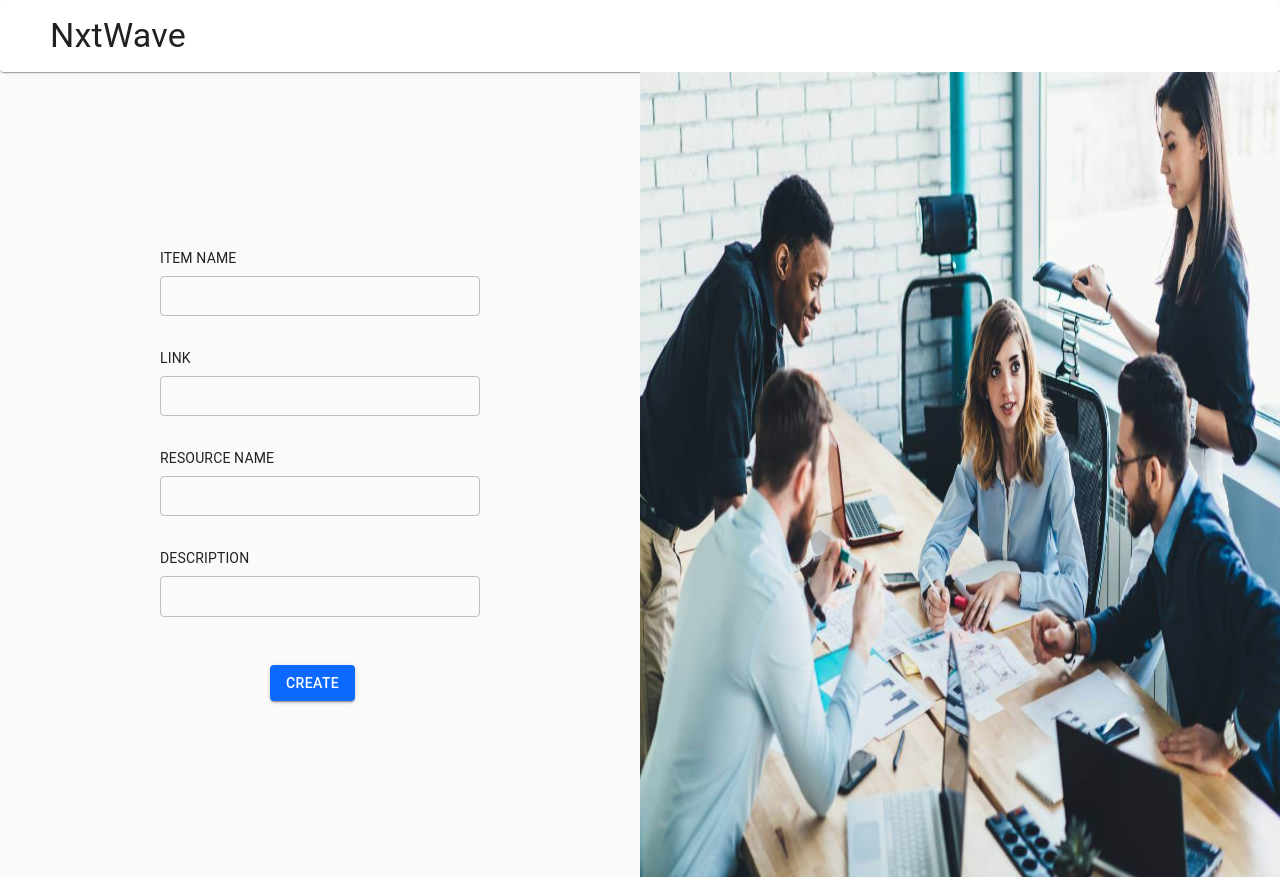
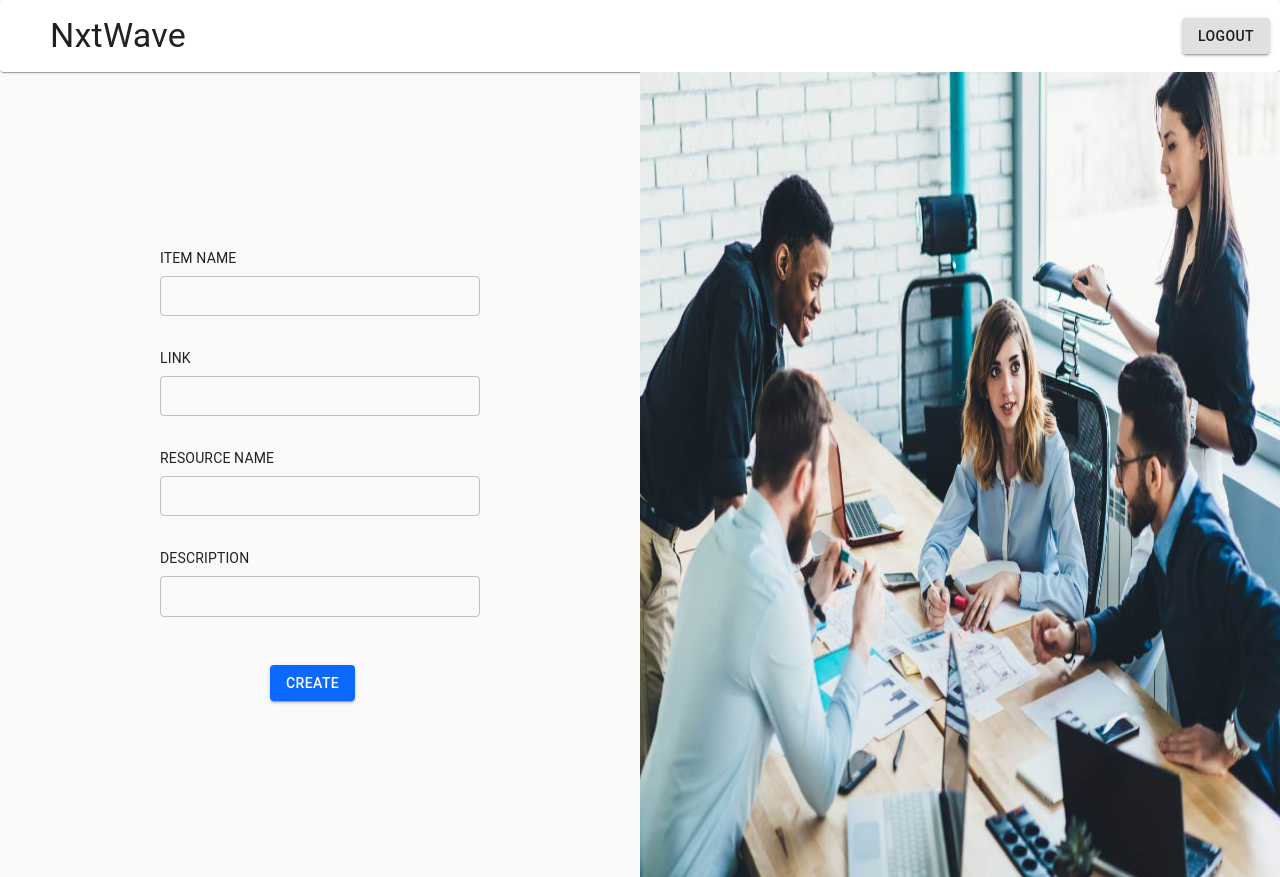
Before and after one commit to RishavRaj19/resource-management-portal, a React (Create React App) app: page /resource-management-portal/create-resource in a window 1280 px wide. Built offline with nearby package versions, Linux system fonts and the light colour scheme.

Commit message:
add logout button

```diff
--- a/src/tools/portal/client/components/CreateResource.jsx
+++ b/src/tools/portal/client/components/CreateResource.jsx
@@ -1,6 +1,7 @@
 import { Typography, Paper, Box, TextField, Button } from "@material-ui/core"
 import { Autocomplete } from "@material-ui/lab"
 import { useState } from "react"
+import { useNavigate } from "react-router";
 import { ToastContainer } from "react-toastify"
 import 'react-toastify/dist/ReactToastify.css';
 import logo from "../../../../images/background_create_res.jpeg"
@@ -55,11 +56,21 @@ export const CreateResource = () => {
         PortalService.createResource(resource)
     }
 
+    const navigate = useNavigate()
+    const handleLogout = () => {
+        navigate('/resource-management-portal')
+    }
+
     return (
         <div>
             <Paper>
                 <Box style={{ padding: 10, height: 72, display: 'flex', alignItems: 'center' }}>
                     <Typography variant={'h4'} style={{ marginLeft: 40 }}> NxtWave </Typography>
+                    <Button
+                        variant={"contained"}
+                        style={{ background: "default", marginLeft: "auto" }}
+                        onClick={handleLogout}
+                    > Logout </Button>
                 </Box>
             </Paper>
             <div style={{ display: 'flex', alignItems: 'center' }}>
--- a/src/tools/portal/client/screens/LoginPage.jsx
+++ b/src/tools/portal/client/screens/LoginPage.jsx
@@ -54,7 +54,6 @@ export const LoginPage = () => {
     const navigate = useNavigate()
     const handleLogin = () => {
         if (validateUserName(userName) && validatePassword(password)) {
-            console.log('logged in');
             navigate('/resource-management-portal/home')
         }
     }
--- a/src/tools/portal/client/screens/PortalScreen.jsx
+++ b/src/tools/portal/client/screens/PortalScreen.jsx
@@ -35,6 +35,10 @@ export const PortalScreen = () => {
         navigate('/resource-management-portal/create-resource')
     }
 
+    const handleLogout = () => {
+        navigate('/resource-management-portal')
+    }
+
     const handleSearch = (event, value) => {
         setSearchBarValue(value)
     }
@@ -53,12 +57,17 @@ export const PortalScreen = () => {
         <div>
             <Paper>
                 <Box style={{ padding: 10, height: 72, display: 'flex', alignItems: 'center' }}>
-                    <Typography variant={'h4'} style={{ marginLeft: "auto", marginRight: -112 }}> Resource Management Portal </Typography>
+                    <Typography variant={'h4'} style={{ marginLeft: "auto", marginRight: -180 }}> Resource Management Portal </Typography>
                     <Button
                         variant={"contained"}
-                        style={{ background: "#2DCA73", color: "white", marginLeft: "auto", marginRight: 32 }}
+                        style={{ background: "#2DCA73", color: "white", marginLeft: "auto" }}
                         onClick={handleResourceAddition}
                     > Add Item </Button>
+                    <Button
+                        variant={"contained"}
+                        style={{ background: "default", marginLeft: "12px" }}
+                        onClick={handleLogout}
+                    > Logout </Button>
                 </Box>
             </Paper>
 
```
Also changed, not shown: 1 other file (tests, documents, lock files or other folders).
